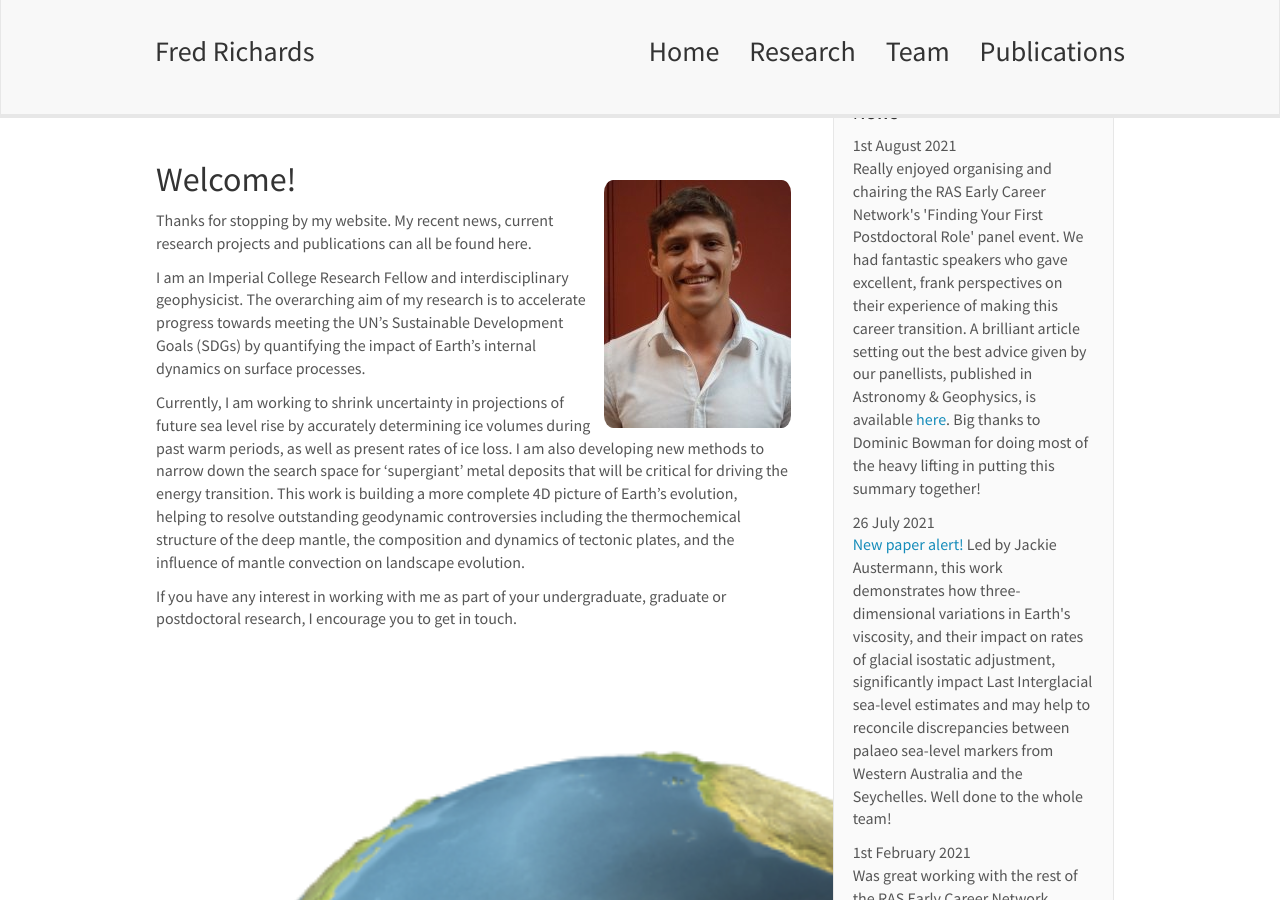
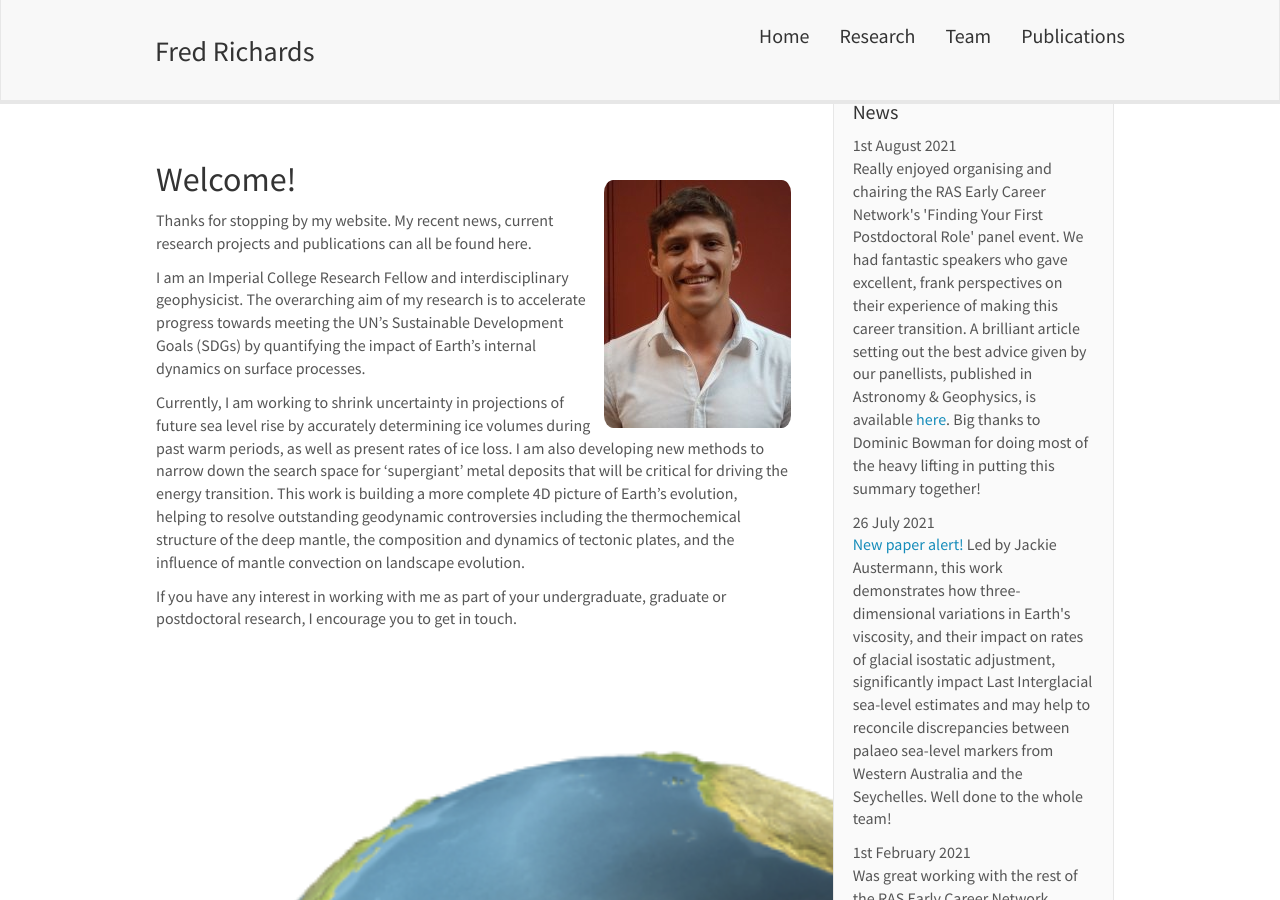
Before and after one commit to freddrichards/freddrichards.github.io, a Jekyll site: the page built from index.md, in a window 1280 px wide and 900 px high. Built offline with Jekyll 4.4.1, drawn with Linux system fonts in a browser that asks for light colours; nearby versions of some CDN libraries.

```diff
--- a/_includes/header.html
+++ b/_includes/header.html
@@ -12,10 +12,10 @@
 	</div>
 	<div class="collapse navbar-collapse" id="navbar-collapse-1">
 	  <ul class="nav navbar-nav navbar-right">
-		<li><a href="{{ site.url }}{{ site.baseurl }}/"><h3>Home<h3></a></li>
-		<li><a href="{{ site.url }}{{ site.baseurl }}/research"><h3>Research<h3></a></li>
-		<li><a href="{{ site.url }}{{ site.baseurl }}/team"><h3>Team<h3></a></li>
-		<li><a href="{{ site.url }}{{ site.baseurl }}/publications"><h3>Publications<h3></a></li>
+		<li><a href="{{ site.url }}{{ site.baseurl }}/"><h4>Home<h4></a></li>
+		<li><a href="{{ site.url }}{{ site.baseurl }}/research"><h4>Research<h4></a></li>
+		<li><a href="{{ site.url }}{{ site.baseurl }}/team"><h4>Team<h4></a></li>
+		<li><a href="{{ site.url }}{{ site.baseurl }}/publications"><h4>Publications<h4></a></li>
 	  </ul>
 	</div>
   </div>
```
